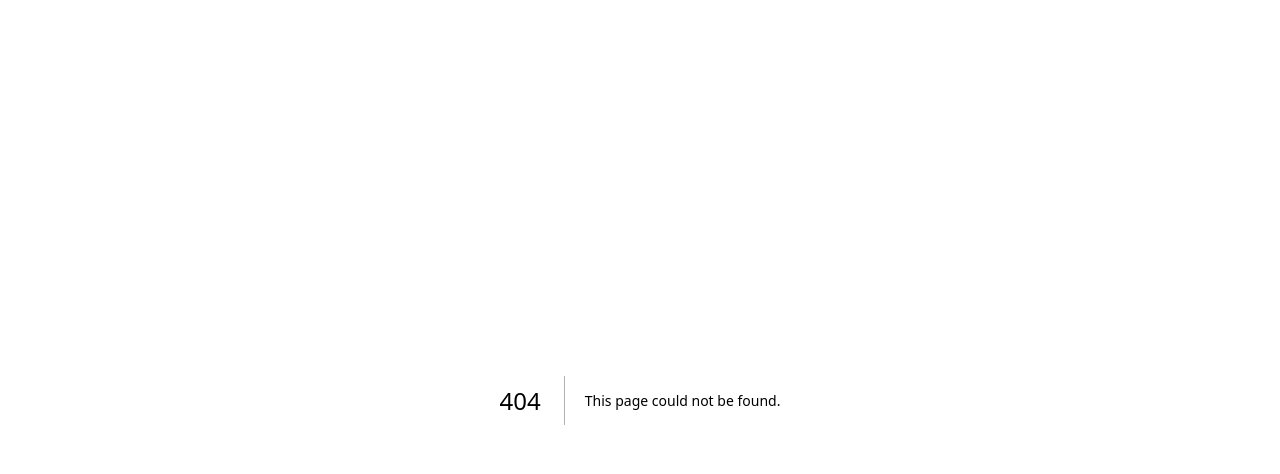
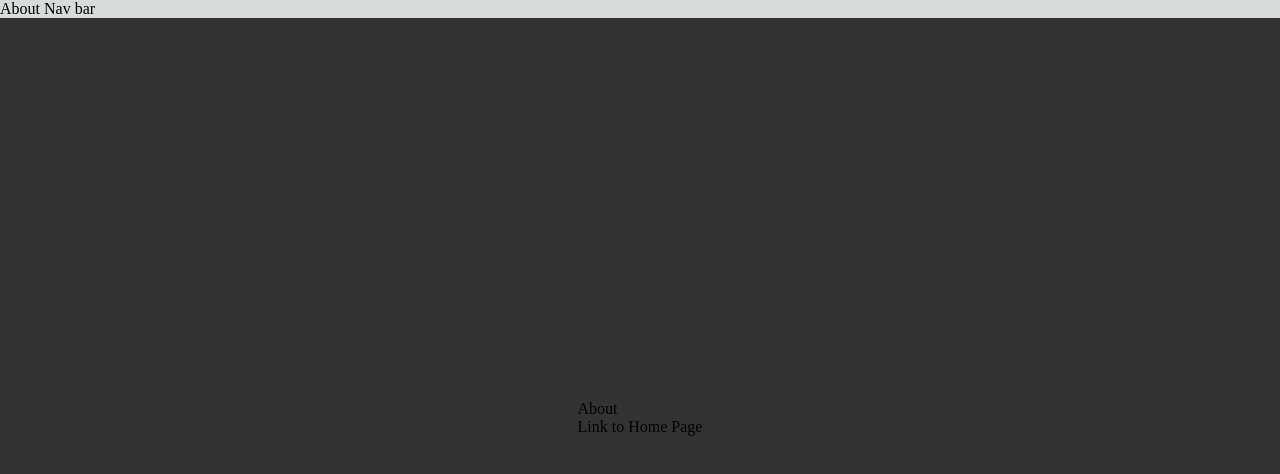
Before and after one commit to jingfreeks/hosthealthweb, a Next.js app: page /about in a window 1280 px wide. Before the commit this address had no page. Shown: the top 474 px of the page. Built offline with nearby package versions, Linux system fonts and the light colour scheme.

Commit message:
initial commit

```diff
--- /dev/null
+++ b/src/app/about/layout.tsx
@@ -0,0 +1,14 @@
+import React from "react";
+import styles from "./styles.module.css";
+export default function AboutLayout({
+  children,
+}: {
+  children: React.ReactNode;
+}) {
+  return (
+    <>
+      <nav>About Nav bar</nav>
+      <main className={styles.main}>{children}</main>
+    </>
+  );
+}
--- /dev/null
+++ b/src/app/about/loading.tsx
@@ -0,0 +1,5 @@
+import React from "react";
+
+export default function loading() {
+  return <h1>Loading...</h1>;
+}
--- /dev/null
+++ b/src/app/about/page.tsx
@@ -0,0 +1,12 @@
+import React from 'react'
+import Link from 'next/link'
+
+export default function About() {
+  return (
+    <>
+        <div>About</div>
+        <Link href="/">Link to Home Page</Link>
+    </>
+
+  )
+}
--- /dev/null
+++ b/src/app/about/styles.module.css
@@ -0,0 +1,6 @@
+.main{
+    min-height: 100vh;
+    display: grid;
+    place-content: center;
+    background-color: #333;
+}
```
Also changed, not shown: src/app/about/error.tsx (added, +30 -0 lines), src/app/about/head.tsx (added, +11 -0 lines).
